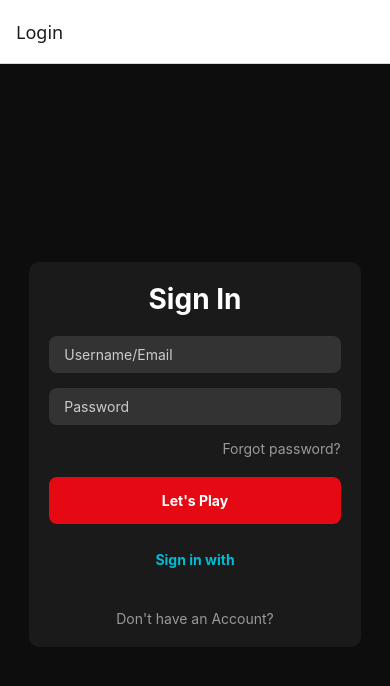
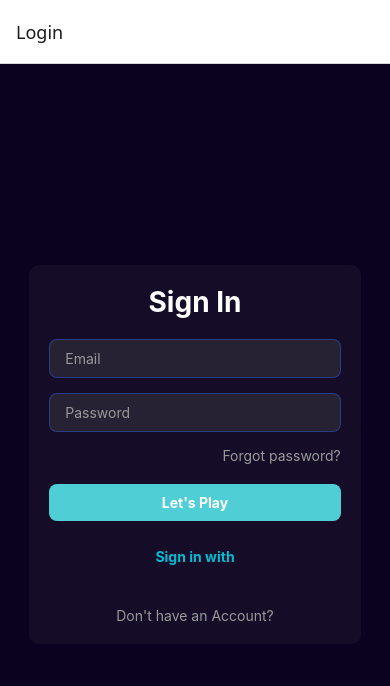
Before and after one commit to Shovon25657/KhelbaNaki_ReactAppV1, a React Native app: screen /Login in a window 390 px wide. Shown: the top 686 px of the page. Built offline with nearby package versions, Linux system fonts and the light colour scheme.

Commit message:
update login page style
update login page style

```diff
--- a/src/components/Screens/Loginpage.js
+++ b/src/components/Screens/Loginpage.js
@@ -6,6 +6,7 @@ import { useNavigation } from '@react-navigation/native';
 import Svg, { Path } from 'react-native-svg';
 import { AuthContext } from '../context/authContext'; // Uncomment if using AuthContext
 import { useContext } from 'react';
+import EmptyField from '../common/Emptyfield'; // Import the EmptyField component
 //import GoogleIcon from '../../assets/google.svg';
 
 const LoginPage = () => {
@@ -57,7 +58,7 @@ const LoginPage = () => {
 
   const socialHeight = animation.interpolate({
     inputRange: [0, 1],
-    outputRange: [0, 100], // Adjust height based on content
+    outputRange: [0, 50], // Adjust height based on content
   });
 
   // Replace with SVG component
@@ -86,21 +87,18 @@ const LoginPage = () => {
       <View style={styles.formContainer}>
         <Text style={styles.title}>Sign In</Text>
 
-        <TextInput
-          style={styles.input}
-          placeholder="Username/Email"
-          placeholderTextColor="#ccc"
+        <EmptyField
+                    placeholder="Email"
                     value={email}
                     onChangeText={setEmail}
+                    keyboardType="email-address"
                 />
 
-        <TextInput
-          style={styles.input}
+        <EmptyField
                     placeholder="Password"
-          placeholderTextColor="#ccc"
-          secureTextEntry
                     value={password}
                     onChangeText={setPassword}
+                    secureTextEntry
                 />
 
         <TouchableOpacity>
@@ -144,13 +142,13 @@ const LoginPage = () => {
 const styles = StyleSheet.create({
   container: {
     flex: 1,
-    backgroundColor: '#0d0d0d',
+    backgroundColor: 'rgb(11, 2, 31)',
     justifyContent: 'center',
     alignItems: 'center',
   },
   formContainer: {
     width: '85%',
-    backgroundColor: '#1a1a1a',
+    backgroundColor: 'rgba(184, 184, 184, 0.06)',
     padding: 20,
     justifyContent: 'center',
     borderRadius: 10,
@@ -176,8 +174,8 @@ const styles = StyleSheet.create({
     marginBottom: 20,
   },
   button: {
-    backgroundColor: '#e50914',
-    padding: 15,
+    backgroundColor: 'rgba(88, 235, 240, 0.87)',
+    padding: 10,
     borderRadius: 8,
     alignItems: 'center',
     marginBottom: 15,
--- a/src/components/Screens/Registration.js
+++ b/src/components/Screens/Registration.js
@@ -143,15 +143,18 @@ const Registration = () => {
 const styles = StyleSheet.create({
     container: {
       flex: 1,
-      backgroundColor: 'rgba(5, 18, 59, 1)',
+      backgroundColor: 'rgb(11, 2, 31)',
       justifyContent: 'center',
+      paddingVertical: 50,
         padding: 20,
     },
     formContainer: {
         flexGrow: 1,
       width: '100%',
+      height: 'fit-content',
       backgroundColor: 'rgba(184, 184, 184, 0.06)',
-      padding: 20,
+      paddingInline: 20,
+
       justifyContent: 'center',
       borderRadius: 10,
     },
--- a/src/components/common/Emptyfield.js
+++ b/src/components/common/Emptyfield.js
@@ -16,12 +16,16 @@ const EmptyField = ({ placeholder, value, onChangeText, secureTextEntry = false,
 
 const styles = StyleSheet.create({
     input: {
-        backgroundColor: 'rgba(255, 255, 255, 0.33)',
+        backgroundColor: 'rgba(88, 88, 88, 0.28)',
         color: '#fff',
         borderRadius: 8,
         paddingHorizontal: 15,
         paddingVertical: 10,
         marginBottom: 15,
+        placeholderTextColor: '#999',
+        borderColor: 'rgba(47, 91, 214, 0.49)',
+        borderStyle: 'solid',
+        borderWidth: .5,
       }
 });
 
```
Also changed, not shown: src/styles/styles.js (+2 -54 lines). Lines whose indentation alone changed are shown as unchanged.
